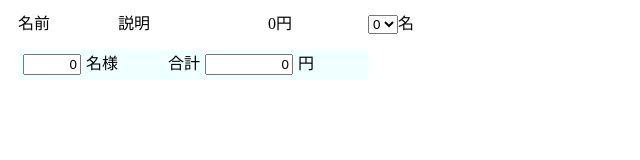
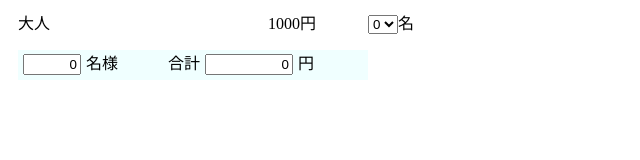
Before and after one commit to y4shiro/yonetty-react-ts-tutorial, a React (Create React App) app: page / in a window 1280 px wide. Shown: the top 160 px of the page, without its empty margins (0-640 px from the left). Built offline with nearby package versions, Linux system fonts and the light colour scheme.

Commit message:
Detail コンポーネントへ props でデータを渡す

```diff
--- a/src/index.tsx
+++ b/src/index.tsx
@@ -1,16 +1,34 @@
-import React from "react";
-import ReactDOM from "react-dom";
-import "./index.css";
+import React from 'react';
+import ReactDOM from 'react-dom';
+import './index.css';
 
-class Detail extends React.Component {
+type FeeClassification = {
+  name: string;
+  description: string;
+  unitPrice: number;
+  numOfPeople: number;
+  totalPrice: number;
+};
+
+type DetailProps = {
+  classification: FeeClassification;
+};
+
+class Detail extends React.Component<DetailProps, {}> {
   render() {
     return (
       <div>
-        <div className="classification-name">名前</div>
-        <div className="description">説明</div>
-        <div className="unit-price">0円</div>
+        <div className="classification-name">
+          {this.props.classification.name}
+        </div>
+        <div className="description">
+          {this.props.classification.description}
+        </div>
+        <div className="unit-price">
+          {this.props.classification.unitPrice}円
+        </div>
         <div className="num-people">
-          <select value="0">
+          <select value={this.props.classification.numOfPeople}>
             <option value="0">0</option>
             <option value="1">1</option>
             <option value="2">2</option>
@@ -43,10 +61,20 @@
 }
 
 class AdmissionFeeCalculator extends React.Component {
+  private detail: DetailProps = {
+    classification: {
+      name: '大人',
+      description: '',
+      unitPrice: 1000,
+      numOfPeople: 0,
+      totalPrice: 0,
+    },
+  };
+
   render() {
     return (
       <>
-        <Detail />
+        <Detail classification={this.detail.classification} />
         <Summary />
       </>
     );
@@ -65,5 +93,5 @@
   <React.StrictMode>
     <App />
   </React.StrictMode>,
-  document.getElementById("root")
+  document.getElementById('root')
 );
```
